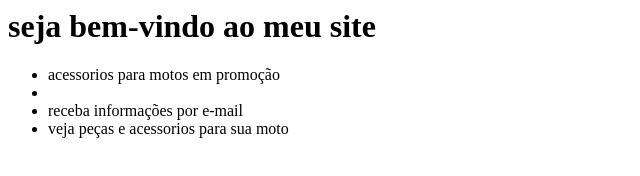
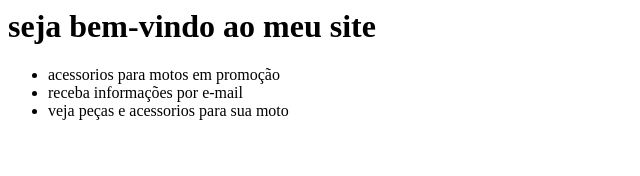
Before and after one commit to bieldrakk/bieldrakk.github.io, a plain HTML site: page index.html in a window 1280 px wide. Shown: the whole page, without its empty margins (0-640 px from the left). Drawn offline with Linux system fonts and the light colour scheme.

Commit message:
Update index.html

```diff
--- a/index.html
+++ b/index.html
@@ -7,7 +7,7 @@
 <body>
     <h1>seja bem-vindo ao meu site </h1>
         <ul>
-             <li>acessorios para motos em promoção<li>
+             <li>acessorios para motos em promoção</li>
              <li>receba informações por e-mail</li>
              <li>veja peças e acessorios para sua moto</li>
         </ul>
```
